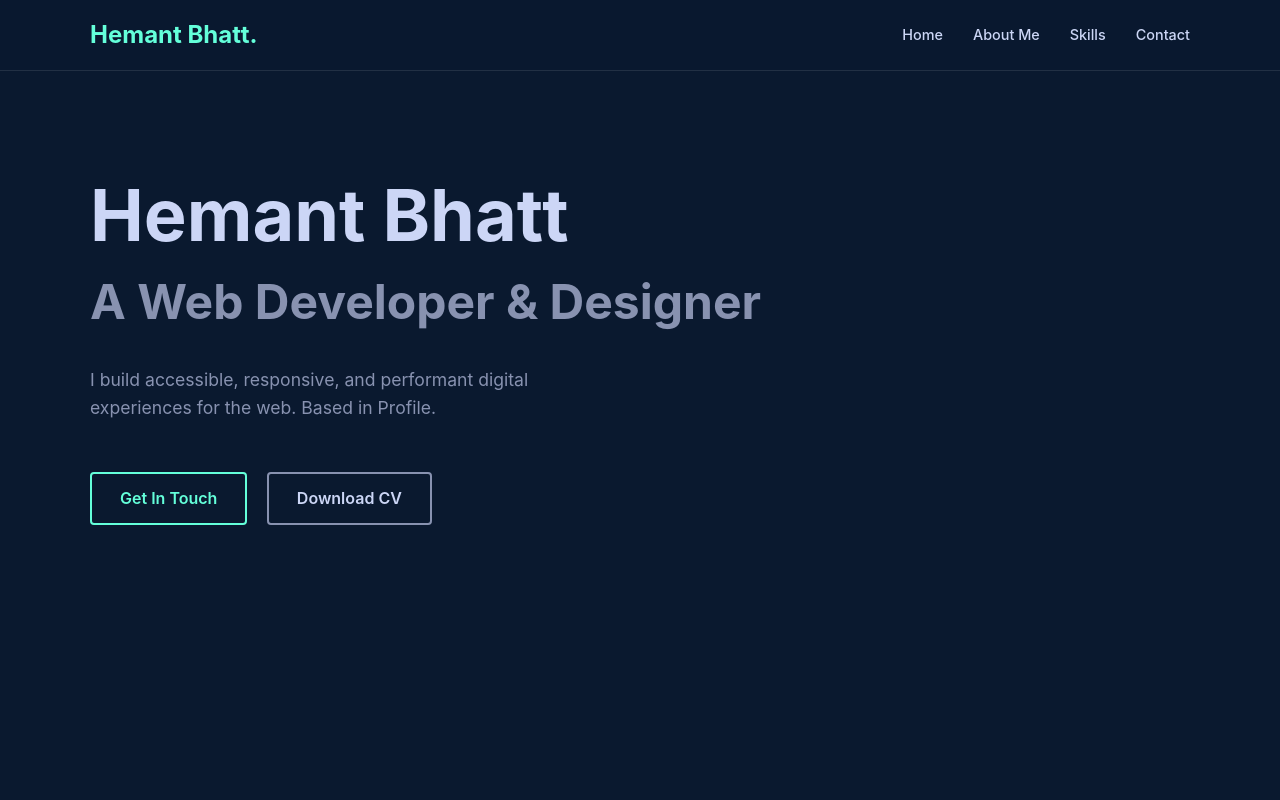
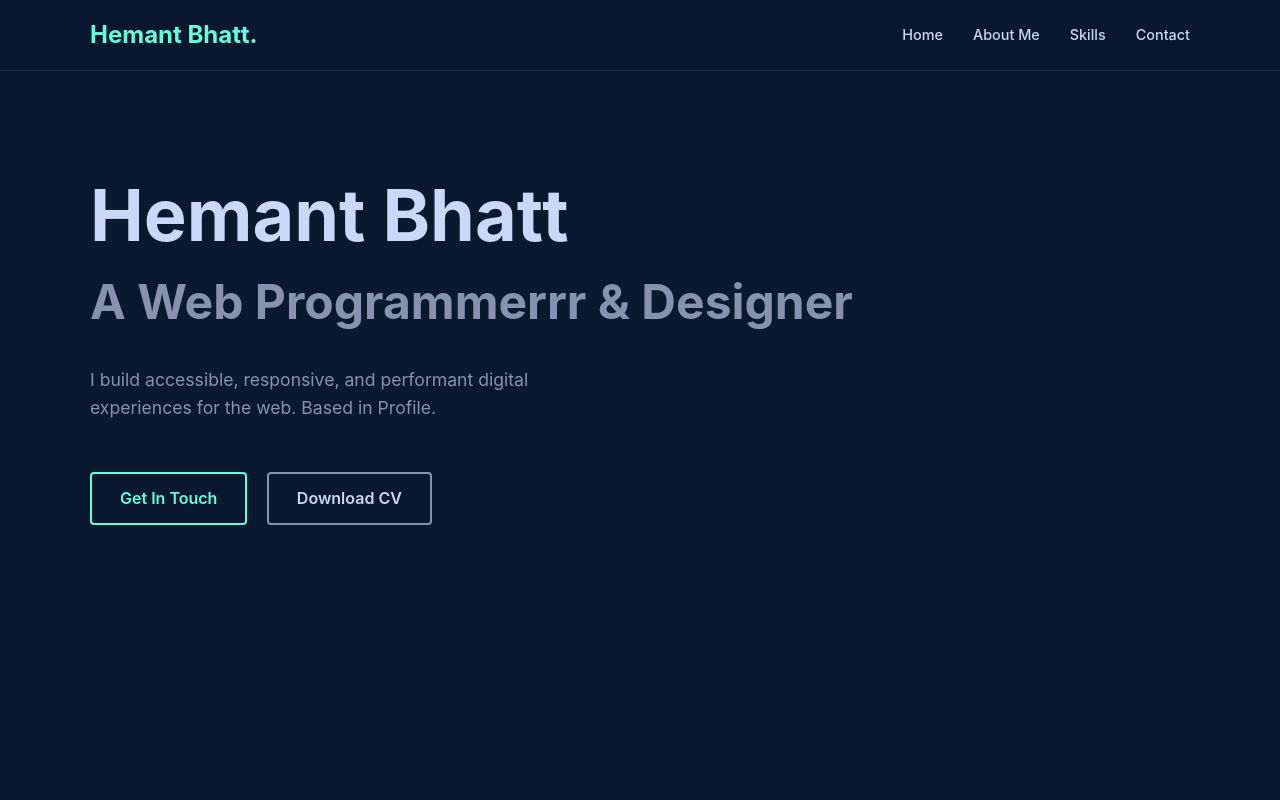
Before and after one commit to umang-jpg/folder_123test, a plain HTML site: page index.html in a window 1280 px wide. Shown: the top 800 px of the page. Drawn offline with Linux system fonts and the light colour scheme.

```diff
--- a/index.html
+++ b/index.html
@@ -25,7 +25,7 @@
         <div class="container hero-content">
 
             <h1 class="title">Hemant Bhatt</h1>
-            <h2 class="role">A Web Developer & Designer</h2>
+            <h2 class="role">A Web Programmerrr & Designer</h2>
             <p class="description">
                 I build accessible, responsive, and performant digital experiences for the web.
                 Based in Profile.
```
